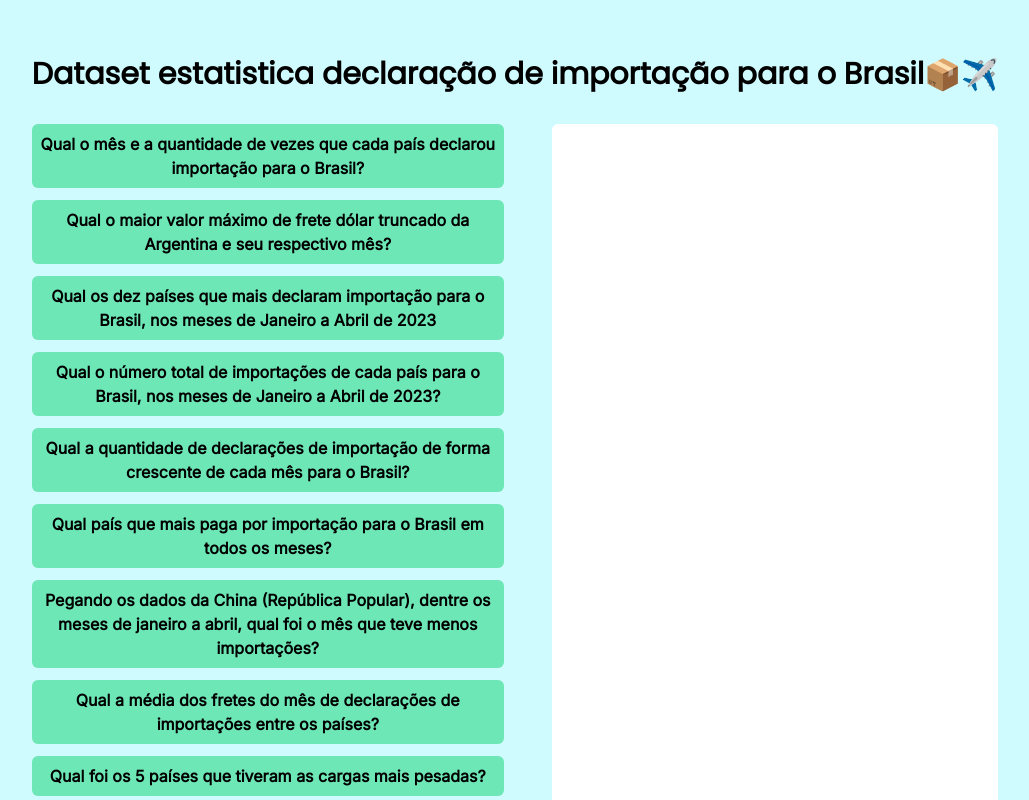
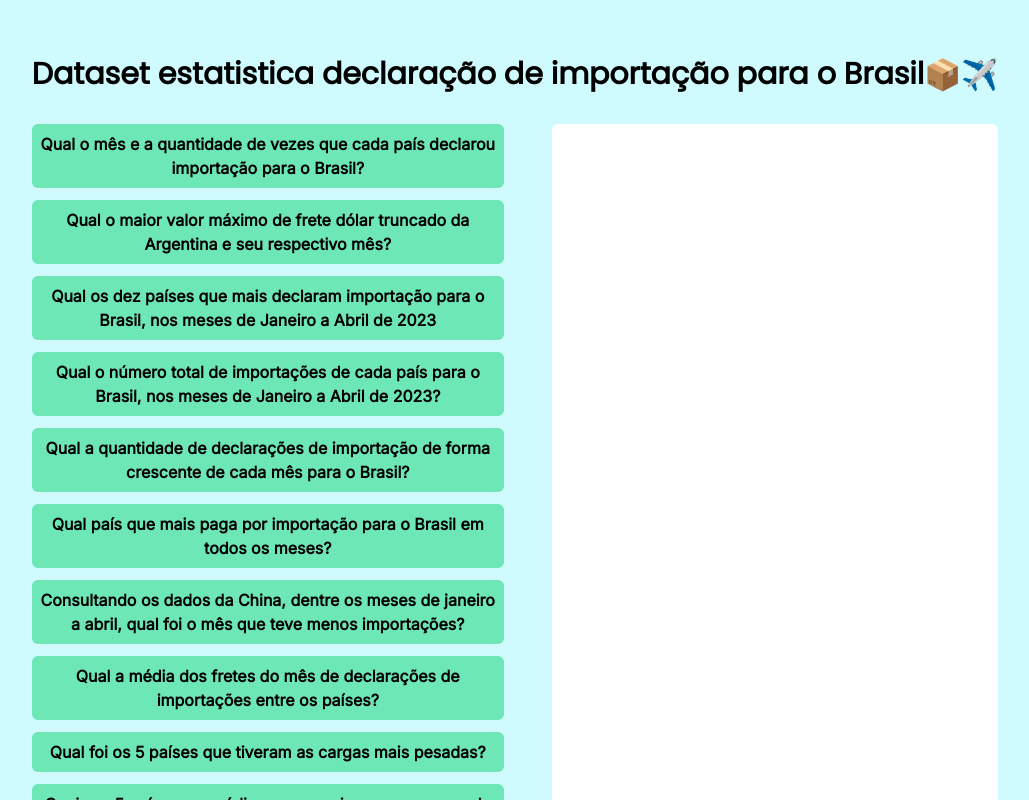
Before and after one commit to fre200tey623/Programacao-Web, a React (Vite) app in the folder Front-end/: page / in a window 1280 px wide. Shown: the top 800 px of the page, without its empty margins (125-1154 px from the left). Built offline with nearby package versions, Linux system fonts and the light colour scheme.

Commit message:
Texto da pergunta modificado

```diff
--- a/Front-end/src/constrants.js
+++ b/Front-end/src/constrants.js
@@ -38,7 +38,7 @@ export const question = [
     },
     {
         id:"7",
-        name: "Pegando os dados da China (República Popular), dentre os meses de janeiro a abril, qual foi o mês que teve menos importações?",
+        name: "Consultando os dados da China, dentre os meses de janeiro a abril, qual foi o mês que teve menos importações?",
         description: ["/7"]
     },
     {
```
